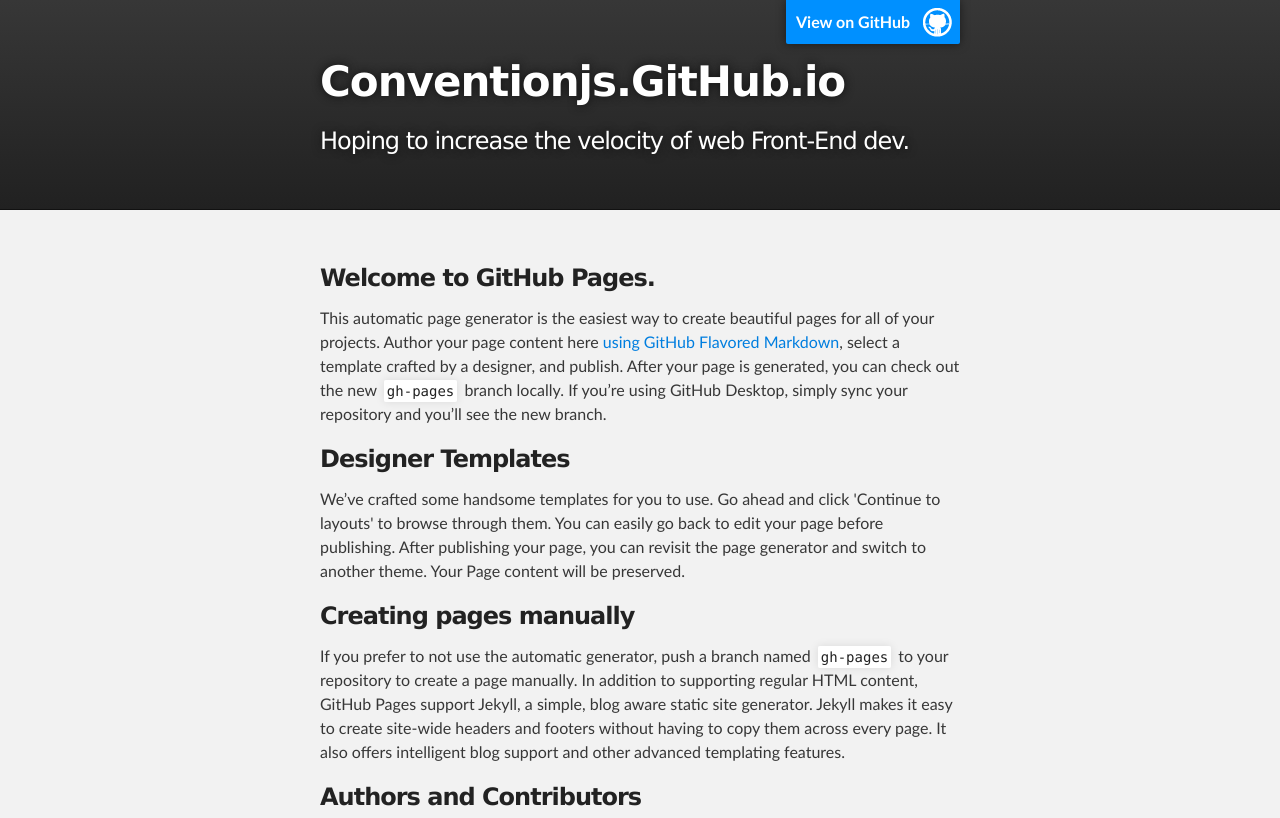
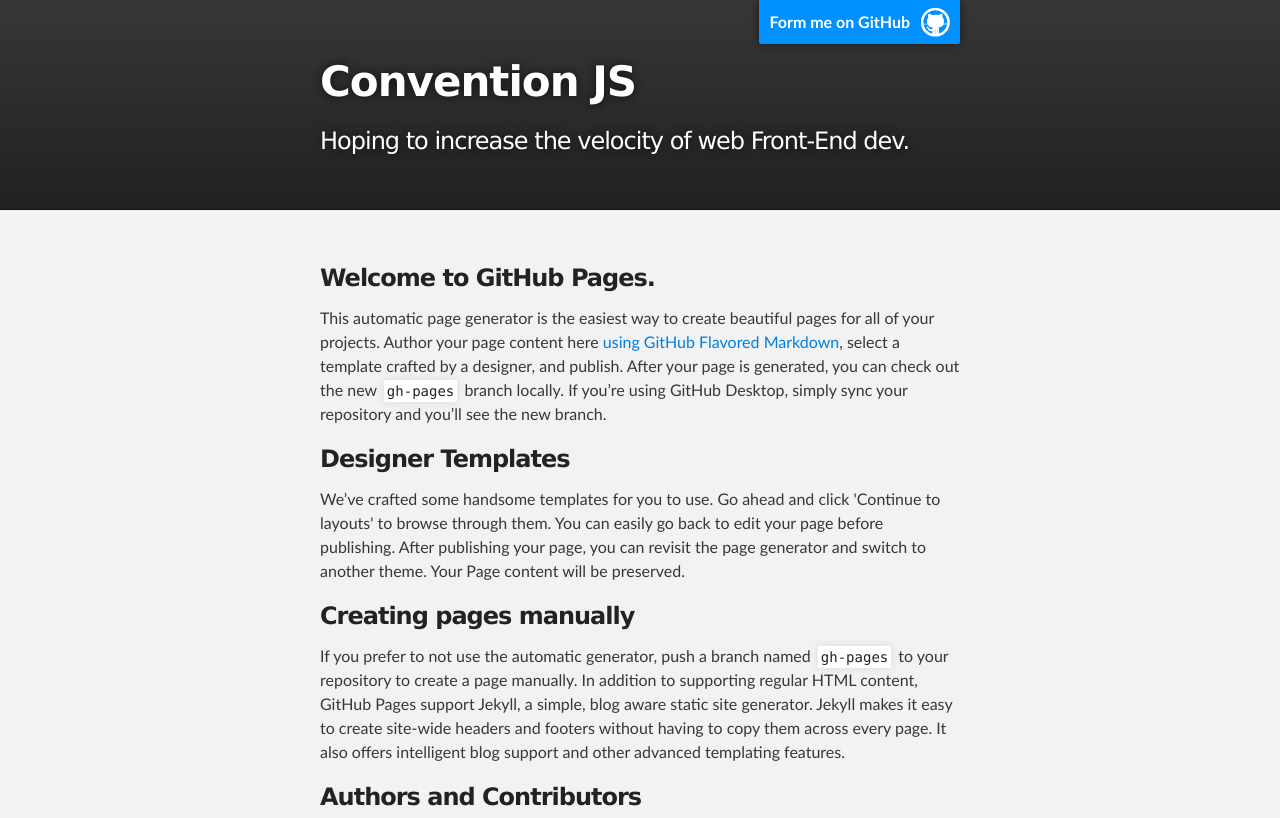
Before and after one commit to ConventionJS/conventionjs.github.io, a plain HTML site: page index.html in a window 1280 px wide. Shown: the top 818 px of the page. Drawn offline with Linux system fonts and the light colour scheme.

Commit message:
update site text

```diff
--- a/index.html
+++ b/index.html
@@ -4,7 +4,7 @@
   <head>
     <meta charset='utf-8'>
     <meta http-equiv="X-UA-Compatible" content="chrome=1">
-    <meta name="description" content="Conventionjs.GitHub.io : Hoping to increase the velocity of web Front-End dev.">
+    <meta name="description" content="Convention JS : Hoping to increase the velocity of web Front-End dev.">
 
     <link rel="stylesheet" type="text/css" media="screen" href="stylesheets/stylesheet.css">
 
@@ -16,9 +16,9 @@
     <!-- HEADER -->
     <div id="header_wrap" class="outer">
         <header class="inner">
-          <a id="forkme_banner" href="https://github.com/ConventionJS">View on GitHub</a>
+          <a id="forkme_banner" href="https://github.com/ConventionJS">Form me on GitHub</a>
 
-          <h1 id="project_title">Conventionjs.GitHub.io</h1>
+          <h1 id="project_title">Convention JS</h1>
           <h2 id="project_tagline">Hoping to increase the velocity of web Front-End dev.</h2>
 
         </header>
```
